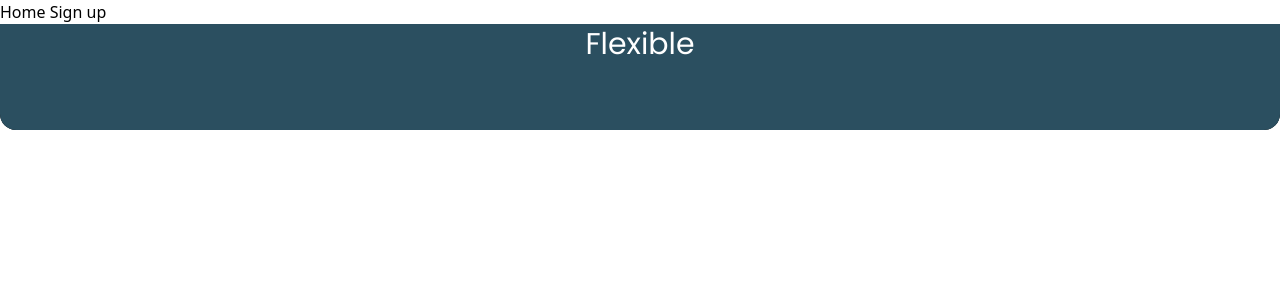
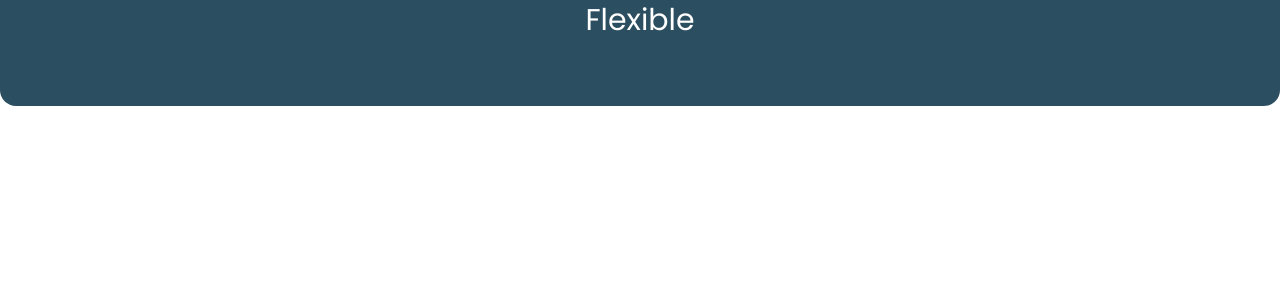
Before and after one commit to webAhead1/flexible, a Vue app: page /sign-up in a window 1280 px wide. Shown: the top 300 px of the page. Built offline with nearby package versions, Linux system fonts and the light colour scheme.

Commit message:
adding SignInUpNavbar component

```diff
--- a/src/App.vue
+++ b/src/App.vue
@@ -1,16 +1,10 @@
 <script setup>
-import { RouterLink, RouterView } from 'vue-router'
+import { RouterLink, RouterView } from 'vue-router';
 </script>
 
 <template>
-  <header>
-    <div class="wrapper">
-      <nav>
-        <RouterLink to="/">Home </RouterLink>
-        <RouterLink to="/sign-up">Sign up </RouterLink>
-      </nav>
-    </div>
-  </header>
-
-  <RouterView />
+  <header></header>
+  <body>
+    <RouterView />
+  </body>
 </template>
--- /dev/null
+++ b/src/components/SignInUpNavbar.vue
@@ -0,0 +1,10 @@
+<script></script>
+<template>
+  <div class="top-0 rounded-b-2xl h-106">
+    <div
+      class="font-myFont font-normal bg-navyColor rounded-b-2xl h-106 not-italic align-middle text-3xl text-white text-center m-auto leading-10"
+    >
+      Flexible
+    </div>
+  </div>
+</template>
--- a/src/views/SignUp.vue
+++ b/src/views/SignUp.vue
@@ -1,5 +1,13 @@
 <template>
-    <div class=" top-0 bg-current rounded-b-2xl h-106 ">
-   <div class="font-myFont font-normal bg-navyColor rounded-b-2xl h-106 not-italic align-middle text-3xl text-white text-center m-auto leading-10">Flexible</div>
-    </div>
-  </template>
+  <header>
+    <SignInUpNavbar />
+  </header>
+</template>
+<script>
+import SignInUpNavbar from '../components/SignInUpNavbar.vue';
+export default {
+  components: {
+    SignInUpNavbar,
+  },
+};
+</script>
```
